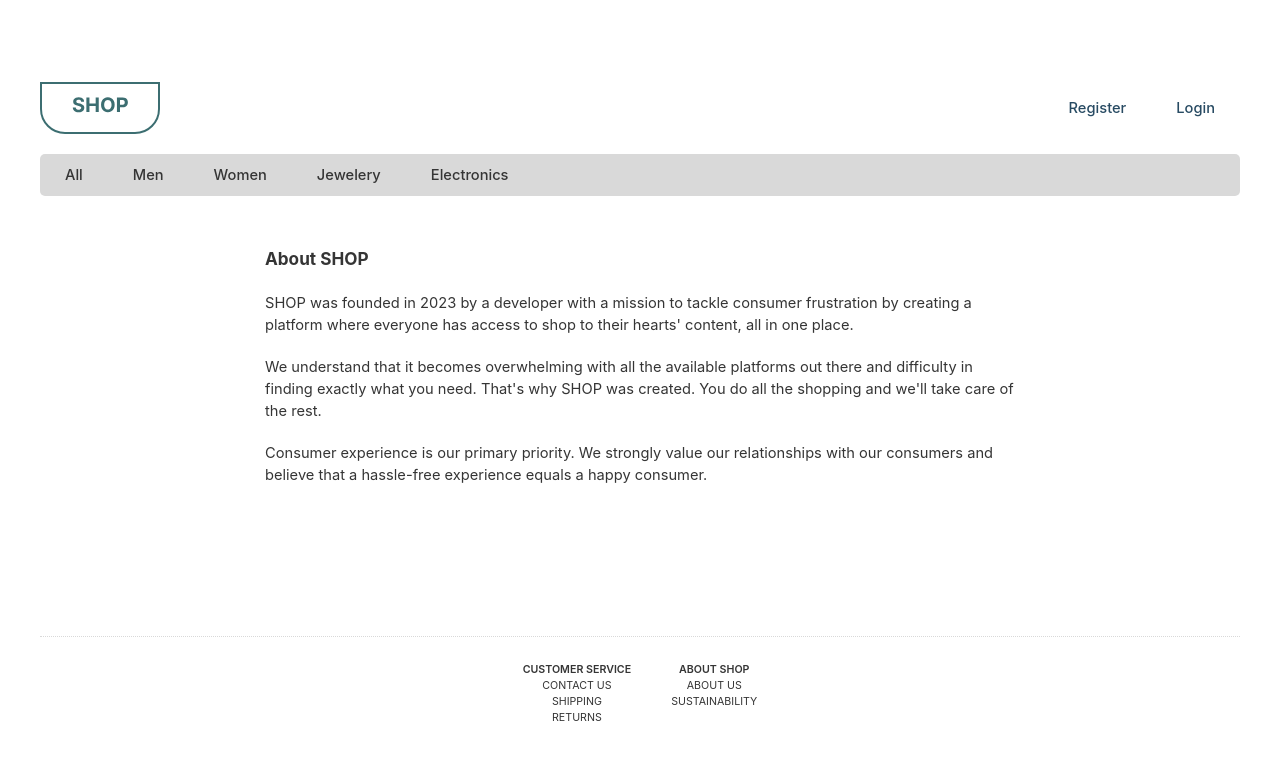
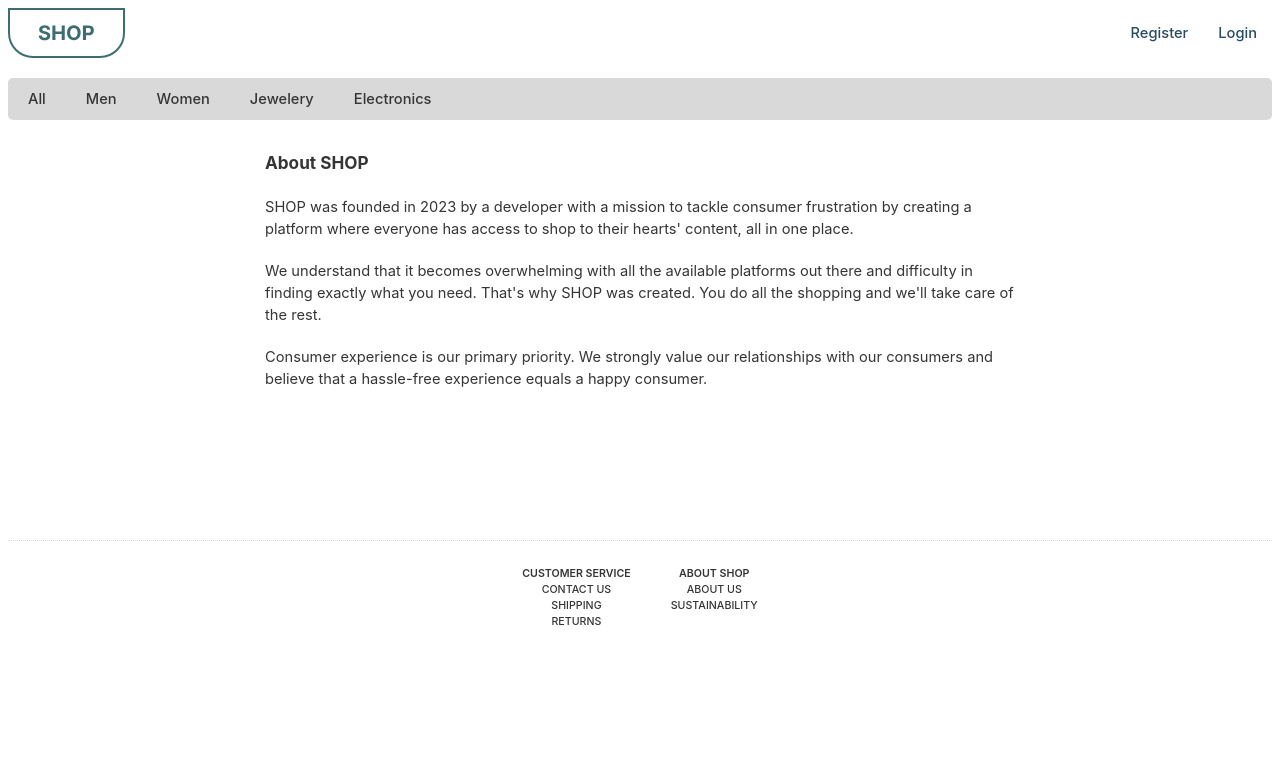
Before and after one commit to mercedechen/capstone, a React (Vite) app: page /about in a window 1280 px wide. Shown: the top 760 px of the page. Built offline with nearby package versions, Linux system fonts and the light colour scheme.

Commit message:
Add UX/UI for mobile users and styles code pruning

```diff
--- a/src/App.css
+++ b/src/App.css
@@ -1,15 +1,17 @@
-/* main.jsx */
+/* ------------------------------ Mobile ------------------------------ */
   #root {
-  max-width: 1280px;
+    background-color: #FFFFFF;
     font-family: Inter, system-ui, Avenir, Helvetica, Arial, sans-serif;
-  background-color: #ffffff;
-  margin: 50px auto;
-  padding: 2rem;
     color: #353535;
+    font-size: 11pt;
+    line-height: 1.5;
     text-align: center;
-  line-height: 1.5;
-  font-weight: 400;
-  font-size: 11pt;
+    margin: 20px 10px;
+  }
+
+  h2, h3, h4, p {
+    margin: 0;
+    padding: 0;
   }
 
   a, button {
@@ -20,6 +22,7 @@ a, button {
   a {
     text-decoration: inherit;
     color: #353535;
+    font-weight: 500;
   }
 
   button {
@@ -32,99 +35,85 @@ button {
     color: #ffffff;
   }
 
-h2, h3, h4, p {
+  /* Navigation */
+  nav {
+    display: flex;
+  }
+
+  nav a {
+    display: flex;
+    justify-content: center;
+    align-items: center;
+    color: #284B63;
+    height: 50px;
+    width: 100%;
+  }
+
+  .logo {
+    justify-content: flex-start;
     margin: 0;
     padding: 0;
   }
 
-.container {
-  margin: 50px;
-}
-
-/* Navigation */
-nav {
+  .directory {
     display: flex;
-  align-items: center;
     justify-content: center;
   }
 
-nav a {
-  font-weight: 500;
-  color: #284B63;
-  margin: 0 25px;
+  .directory a {
+    margin: 0 15px;
   }
 
-/* Keeps logo on left, nav links on right */
-.logo-box {
-  margin-right: auto;
-}
-
-.logo {
-  display: block;
-  border: 2px solid #3C6E71;
-  border-radius: 0 0 25px 25px;
-  padding: 13px 30px;
-  margin: 0;
-}
-
-/* Filters (includes Search and Sort) */
+  /* Filters */
   .filters {
     display: flex;
+    justify-content: center;
     align-items: center;
     background-color: #D9D9D9;
+    margin: 15px 0 0 0;
     border-radius: 5px;
-  margin-top: 20px;
-  font-size: 11pt;
-  font-weight: 500;
   }
 
   .filters a {
-  padding: 10px 25px;
+    padding: 10px;
   }
 
   .sub-filters {
     display: flex;
     justify-content: flex-end;
-  margin-top: 2px;
+    align-items: center;
+    margin-top: 3px
   }
 
   .search, .search input {
-  border-radius: 25px;
+    width: 100%;
     border: none;
+    color: #353535;
   }
 
-.search input {
-  padding-left: 23px;
-  color: #353535;
+  .search input::placeholder {
+    color: #D9D9D9;
+    font-style: italic;
   }
 
   .sort {
     display: flex;
-  align-items: center;
-  width: 100px;
-  margin-left: 5px;
   }
 
-.search input::placeholder {
-  color: #D9D9D9;
-  font-weight: 500;
-  font-style: italic;
+  .sort h4, .sort select {
+    font-size: 8pt;
+    text-transform: uppercase;
   }
 
-h4, select {
-  text-transform: uppercase;
-  font-size: 8pt;
-}
-
-h4 {
-  margin: 0;
+  .sort h4 {
+    width: 75px;
+    color: #D9D9D9;
     font-weight: 400;
   }
 
-select {
-  font-style: inherit;
+  .sort select {
     width: 50px;
-  border-style: none;
+    border: none;
     font-weight: 600;
     color: #3C6E71;
   }
@@ -134,18 +123,15 @@ select {
     display: flex;
     flex-wrap: wrap;
     justify-content: center;
-  align-items: flex-start;
-  margin: 20px auto;
-  padding: 0;
+    margin: 20px 0;
   }
 
-.product {
-  width: 200px;
-  margin: 30px 20px;
+  .products img {
+    height: 80px
   }
 
-.product img {
-  height: 100px;
+  .products h2 {
+    width: 155px;
   }
 
   .product h2, .productDetails h2 {
@@ -153,30 +139,40 @@ select {
     font-weight: 600;
   }
 
+  .product {
+    border: 1px solid #D9D9D9;
+    margin: 5px;
+    padding: 5px;
+  }
+
   /* Product Details */
   .productView {
     display: flex;
-  justify-content: center;
+    flex-direction: column;
+    align-items: center;
+    border: 1px solid #D9D9D9;
+    margin: 40px 5px;
+    padding: 20px;
   }
 
   .productView img {
-  width: 400px;
+    width: 150px;
+    height: 100%;
+  }
+
+  .productView h2 {
+    margin: 20px 0 5px 0;
+    width: 100%;
   }
 
   .productDetails {
     text-align: left;
-  margin-left: 50px;
-  width: 600px;
-}
-
-.productDetails p, .summary p {
-  margin: 0;
   }
 
   .productDetails button {
     display: block;
     font-weight: 600;
-  margin: 25px 0 20px 0;
+    margin: 20px 0;
     font-size: 12pt;
   }
 
@@ -186,28 +182,30 @@ select {
 
   .subDetails {
     display: flex;
-  margin-top: 10px;
   }
 
   .subDetails h3 {
-  background-color:#D9D9D9;
-  border-radius: 25px;
+    background-color: #D9D9D9;
+    border-radius: 5px;
     text-transform: uppercase;
-  margin: 0 10px 0 0;
+    text-align: center;
+    margin: 5px 10px 5px 0;
     padding: 5px 10px;
     font-weight: 400;
     font-size: 8pt;
   }
 
   .details {
-  display: flex;
-  margin: 20px 0;
+    margin: 10px 0;
   }
 
   .details h3, .details p, .summary h3 {
     font-weight: 400;
     font-size: 11pt;
-  margin-right: 20px;
+  }
+
+  .details p {
+    margin: 3px 0;
   }
 
   .return {
@@ -216,12 +214,10 @@ select {
     text-transform: uppercase;
   }
 
-/* Registration and Login */
-
+  /* Registration, Login and Checkout */
   .registration, .login, .checkout {
     text-align: left;
-  width: 372px;
-  margin: 0 auto;
+    margin: 20px auto;
   }
 
   .registration h2, .login h2, .checkout h2 {
@@ -261,24 +257,21 @@ select {
   }
 
   /* Account */
+  .container {
+    margin: 30px;
+  }
+
   .sub-container {
-  display: flex;
     text-align: left;
   }
 
   .account, .orders {
-  flex-direction: column;
     border: 1px solid #D9D9D9;
     padding: 25px;
   }
 
   .account {
-  width: 375px;
-}
-
-.orders {
-  width: 700px;
-  margin-left: 25px;
+    margin-bottom: 20px;
   }
 
   .account h2, .orders h2 {
@@ -300,77 +293,90 @@ select {
   }
 
   /* Cart */
-.cartItems {
-  display: flex;
-  flex-direction: column;
+  .itemInCart {
     align-items: center;
-  text-align: left;
-}
-
-.itemInCart {
-  display: flex;
     padding: 20px;
   }
 
   .itemInCart img {
-  width: 200px;
+    width: 150px;
     height: 100%;
+  }
+
+  .itemInCart .productDetails {
+    margin: 20px 0;
+  }
+
+  .itemInCart .details {
+    display: flex;
+    align-items: center;
+  }
+
+  .itemInCart p {
+    margin-left: 5px;
   }
 
   .quantity {
     display: flex;
+    align-items: center;
   }
 
   .quantity p {
-  width: 50px;
-  text-align: center;
-  margin: 0;
+    display: flex;
+    margin: 0 10px;
+    font-weight: 600;
+    align-items: center;
   }
 
   .quantity button {
     font-weight: 500;
     margin: 0;
     padding: 0;
-  width: 25px;
-  height: 25px;
+    width: 50px;
+    height: 40px;
     border-radius: 5px;
   }
 
-.removeCartItem button{
+  .removeCartItem button {
     background-color: transparent;
     color: #D9D9D9;
     font-size: 10px;
     font-weight: 400;
     text-transform: uppercase;
-  margin-left: 20px;
+    margin: 5px 0 0 25px;
   }
 
   .summary {
     display: flex;
     flex-direction: column;
     border-top: 1px solid #D9D9D9;
-  margin: 50px;
   }
 
   .sumTotals {
     display: flex;
-  justify-content: right;
-  margin-top: 20px;
+    justify-content: flex-end;
+    align-items: center;
+    margin: 10px 0;
   }
 
   .sumTotals p {
     font-weight: 600;
-  width: 100px;
+    margin-left: 20px;
   }
 
   .summary button {
     margin-top: 20px;
   }
 
+  /* Mobile Confirmation */
+
   .confirmation {
-  margin: 50px auto;
-  width: 750px;
-  text-align: center;
+    margin: 20px;
+    text-align: left;
+  }
+
+  .confirmation h2 {
+    font-size: 18px;
   }
 
   .confirmation p {
@@ -379,12 +385,11 @@ select {
   }
 
   /* Footer */
-
   .links {
     display: flex;
     justify-content: center;
     border-top: 1px dotted #D9D9D9;
-  margin-top: 150px;
+    margin-top: 50px;
     padding-top: 25px;
   }
 
@@ -403,7 +408,6 @@ select {
   .company {
     margin: 0 auto;
     text-align: left;
-  width: 750px;
   }
 
   .info {
@@ -413,5 +417,118 @@ select {
   .contact {
     margin: 0 auto;
     text-align: left;
+  }
+
+/* ------------------------------ Desktop ------------------------------ */
+@media (min-width: 1000px){
+  #root {
+    max-width: 1280px;
+    text-align: center;
+    margin: 0 auto;
+  }
+
+  /* Navigation */
+  .logo {
+    display: flex;
+    justify-content: flex-start;
+  }
+
+  .directory {
+    display: flex;
+    margin-left: auto;
+  }
+
+  /* Filters */
+  .filters {
+    justify-content: flex-start;
+    background-color: #D9D9D9;
+    margin: 20px 0 0 0;
+  }
+
+  .filters a {
+    padding: 10px 20px;
+  }
+
+  /* Product Details */
+  .productView {
+    flex-direction: row;
+    justify-content: center;
+    align-items: normal;
+  }
+
+  .productDetails {
+    margin-left: 50px;
     width: 550px;
   }
+
+  .subDetails h3 {
+    margin: 0 10px 0 0;
+  }
+
+  .details {
+    display: flex;
+    margin: 20px 0;
+  }
+
+  .details h3, .details p, .summary h3 {
+    margin-right: 20px;
+  }
+
+  /* Registration, Login and Checkout */
+
+  .registration, .login, .checkout {
+    width: 372px;
+  }
+
+  /* Account */
+  .sub-container {
+    display: flex;
+  }
+
+  .account {
+    width: 375px;
+  }
+
+  .orders {
+    width: 700px;
+    margin-left: 25px;
+  }
+
+  /* Cart */
+  .cartItems {
+    display: flex;
+    flex-direction: column;
+    align-items: center;
+  }
+
+  .itemInCart {
+    display: flex;
+  }
+
+  .itemInCart img {
+    margin-right: 50px;
+  }
+
+  .summary {
+    margin: 50px;
+  }
+
+  .confirmation {
+    margin: 50px auto;
+    width: 750px;
+  }
+
+  /* Footer */
+
+  .links {
+    margin-top: 150px;
+  }
+
+  .company {
+    width: 750px;
+  }
+
+  .contact {
+    width: 550px;
+  }
+}
--- a/src/components/Cart.jsx
+++ b/src/components/Cart.jsx
@@ -61,17 +61,11 @@ function Cart(props) {
                   <h2>{product.title}</h2>
 
                   <div className="details">
-                    <h3>Description:</h3>
-                    <p>{product.description}</p>
-                  </div>
-
-                  <div className="details">
                     <h3>Price:</h3>
                     <p>${product.price}</p>
                   </div>
 
                   <div className="quantity">
-
                     <button
                       onClick={() => {
                         if(product.quantity === 1) {
@@ -85,7 +79,6 @@ function Cart(props) {
                     <p>{product.quantity}</p>
 
                     <button onClick={() => {dispatch(increase(product.id))}}> + </button>
-
                     <div className="removeCartItem">
                       <button onClick={()=>{dispatch(removeProduct(product.id))}}> Remove </button>
                     </div>
--- a/src/components/Navigation.jsx
+++ b/src/components/Navigation.jsx
@@ -26,11 +26,10 @@ function Navigation(props){
     return (
       <div>
         <nav>
-          <div className="logo-box">
           <NavLink to="/" className="logo">
             <img src={logo}/>
           </NavLink>
-          </div>
+          <div className="directory">
             <NavLink to="/account">
               Account
             </NavLink>
@@ -40,6 +39,7 @@ function Navigation(props){
             <NavLink to="/cart">
               Cart
             </NavLink>
+          </div>
         </nav>
 
         <div className="filters">
@@ -56,17 +56,13 @@ function Navigation(props){
   return (
     <div>
       <nav>
-        <div className="logo-box">
         <NavLink to="/" className="logo">
           <img src={logo}/>
         </NavLink>
+        <div className="directory">
+          <NavLink to="/register">Register</NavLink>
+          <NavLink to="/login">Login</NavLink>
         </div>
-          <NavLink to="/register">
-            Register
-          </NavLink>
-          <NavLink to="/login">
-            Login
-          </NavLink>
       </nav>
 
       <div className="filters">
--- a/src/components/Search.jsx
+++ b/src/components/Search.jsx
@@ -17,12 +17,11 @@ function Search({ data, setSearchedProducts }) {
 
   return (
     <div className="search">
-      <form>
-        <input
-          type="text"
-          placeholder="Search..."
-          onChange={(event) => searchProducts(event.target.value)}/>
-      </form>
+      <input
+        type="text"
+        placeholder="Search..."
+        onChange={(event) => searchProducts(event.target.value)}
+      />
     </div>
   )
 }
```
Also changed, not shown: src/assets/logo.svg. Lines whose indentation alone changed are shown as unchanged.
